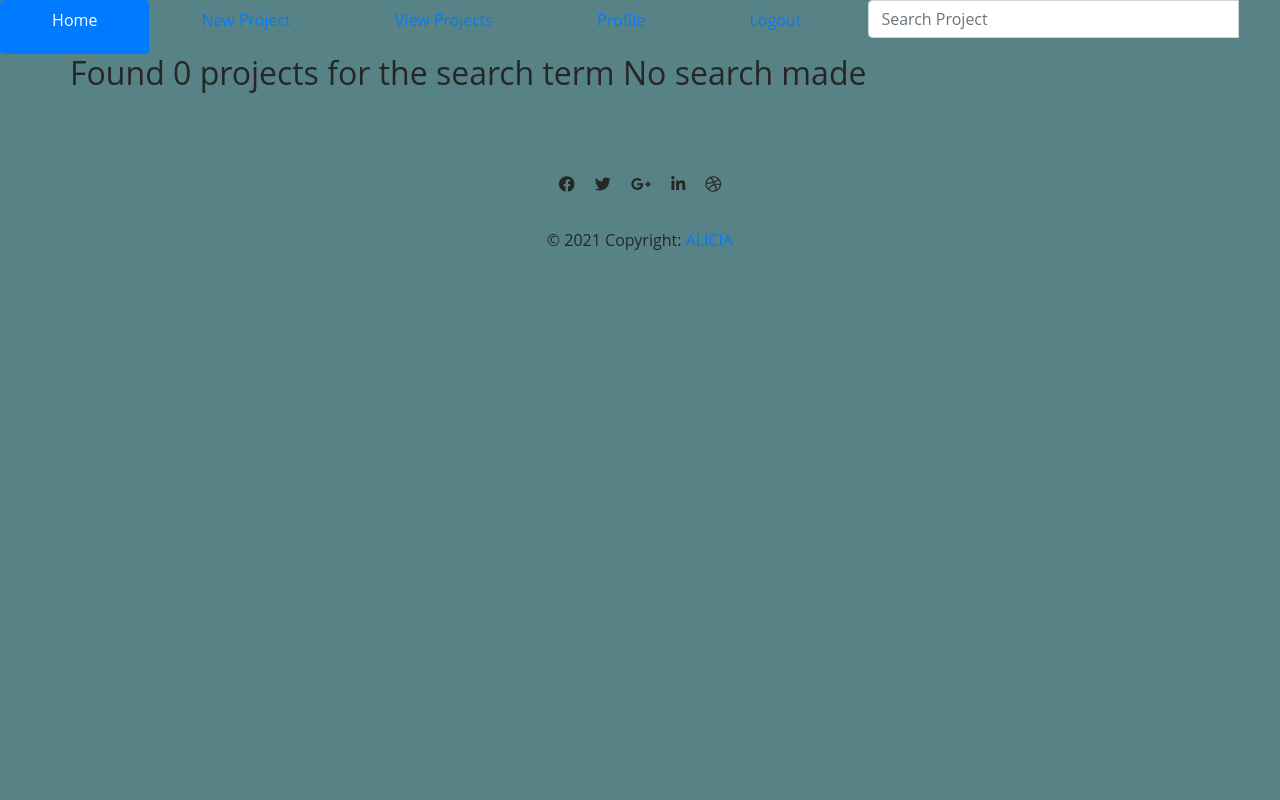
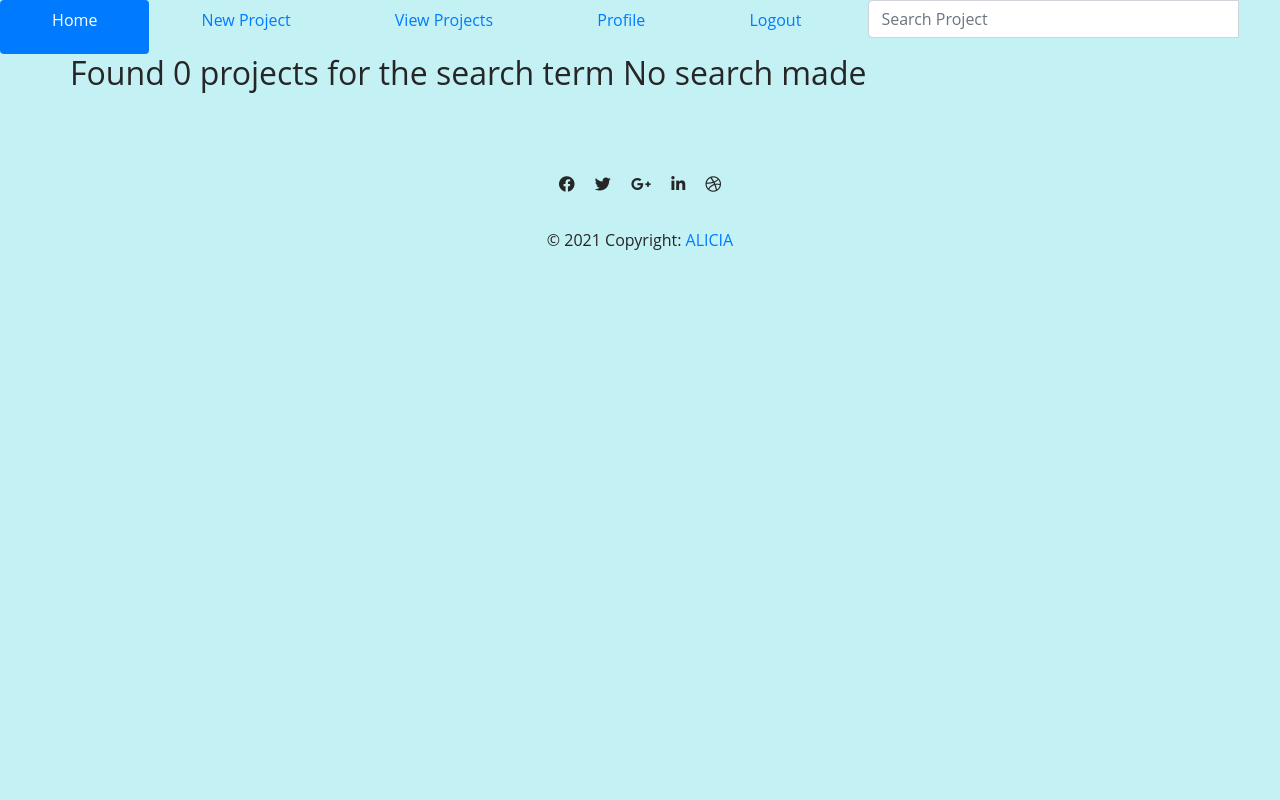
Before and after one commit to Alicia-krynne/Project-Review, a Django app: page /search/ in a window 1280 px wide. Run offline with Django 3.2, Linux system fonts and the light colour scheme; some libraries are stand-ins or nearby versions; some web fonts are replaced.

Commit message:
remove background

```diff
--- a/static/css/base.css
+++ b/static/css/base.css
@@ -1,7 +1,7 @@
 body {
   font-family: "Open Sans", Arial, sans-serif;
   min-height: 100vh;
-  background-color: #427376e1;
+  background-color: #bdf0f3e1;
   color: #262626;
   padding-bottom: 3rem;
 }
```
